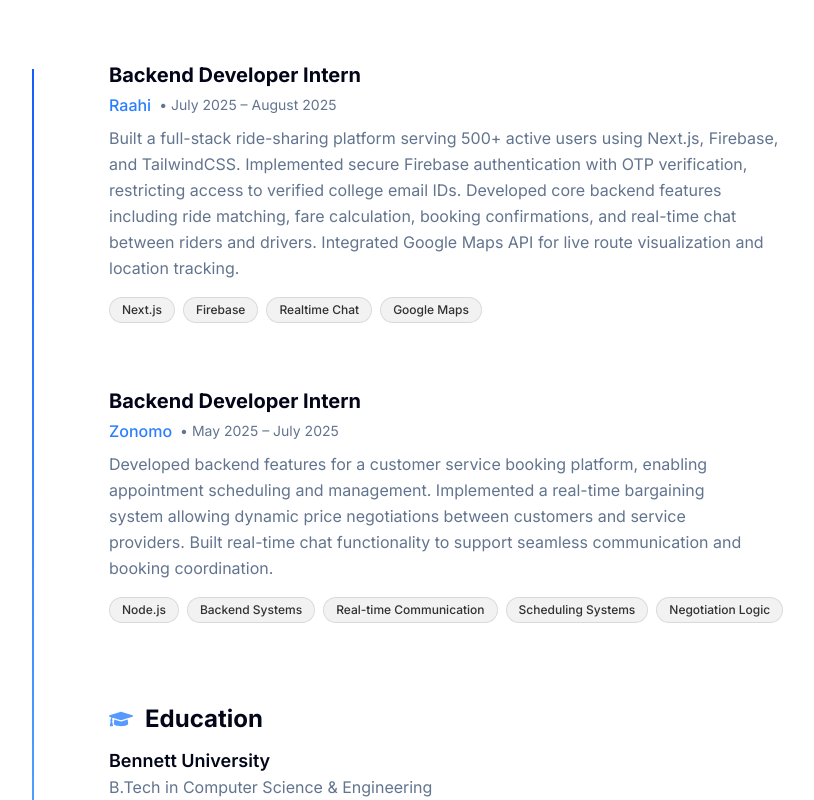
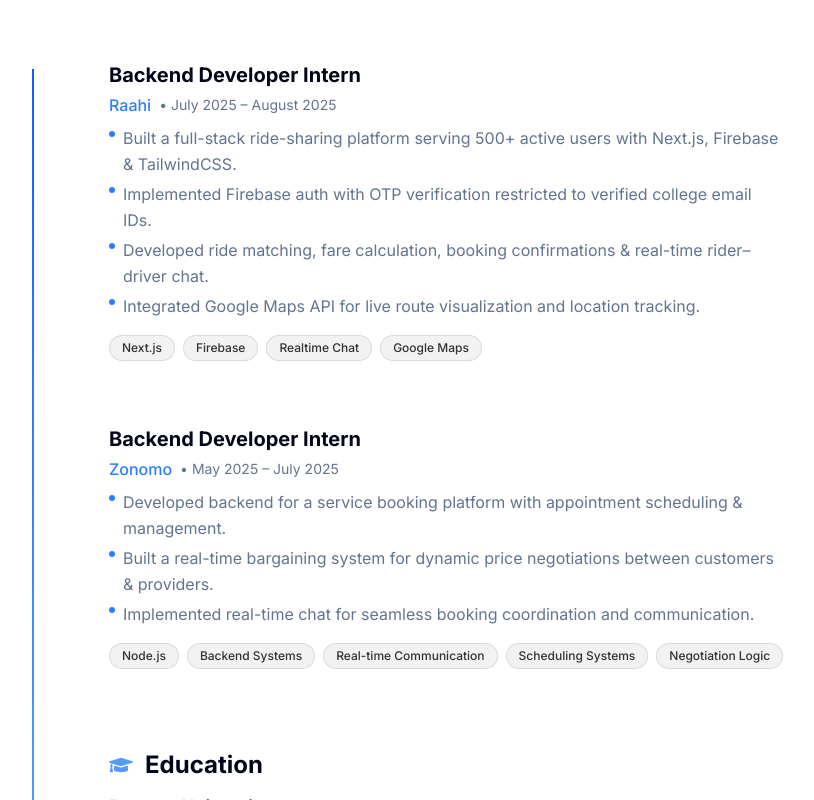
Before and after one commit to DEVAANSH001/portfolio, a Next.js app: page / in a window 1280 px wide. Shown: the part 840-1640 px from the top of the page, without its empty margins (163-977 px from the left). Built offline with nearby package versions, Linux system fonts and the light colour scheme.

Commit message:
refactor: improve the cursor and fix the lag in the rain drop animation

```diff
--- a/src/app/globals.css
+++ b/src/app/globals.css
@@ -1,8 +1,5 @@
 @import "tailwindcss";
 @import "tw-animate-css";
-body, * {
-  cursor: none !important;
-}
 @custom-variant dark (&:is(.dark *));
 #contact {
   scroll-margin-top: 120px;
--- a/src/app/layout.tsx
+++ b/src/app/layout.tsx
@@ -8,10 +8,7 @@
 import Header from "@/components/header"
 import { Suspense } from "react"
 
-import { SmoothCursor } from "@/components/ui/smooth-cursor";
-// import LandingAnimation from "@/components/LandingAnimation";
 import { ScrollProgress } from "@/components/magicui/scroll-progress";
-import PointerOnlyDesktop from "@/components/PointerOnlyDesktop"
 
 import { Analytics } from "@vercel/analytics/next"
 import ClientLayout from "@/components/ClientLayout"
@@ -47,7 +44,6 @@
           <ClientLayout>
             <Suspense fallback={null}>
               <Header />
-        <PointerOnlyDesktop />
 
               <main className="max-w-4x1 mx-auto px-4 sm:px-6 lg:px-8">
                 {children}
--- a/src/components/Experience.tsx
+++ b/src/components/Experience.tsx
@@ -9,16 +9,23 @@
     role: "Backend Developer Intern",
     company: "Raahi",
     period: "July 2025 – August 2025",
-    description:
-      "Built a full-stack ride-sharing platform serving 500+ active users using Next.js, Firebase, and TailwindCSS. Implemented secure Firebase authentication with OTP verification, restricting access to verified college email IDs. Developed core backend features including ride matching, fare calculation, booking confirmations, and real-time chat between riders and drivers. Integrated Google Maps API for live route visualization and location tracking.",
+    bullets: [
+      "Built a full-stack ride-sharing platform serving 500+ active users with Next.js, Firebase & TailwindCSS.",
+      "Implemented Firebase auth with OTP verification restricted to verified college email IDs.",
+      "Developed ride matching, fare calculation, booking confirmations & real-time rider–driver chat.",
+      "Integrated Google Maps API for live route visualization and location tracking.",
+    ],
     skills: ["Next.js", "Firebase", "Realtime Chat", "Google Maps"],
   },
   {
     role: "Backend Developer Intern",
     company: "Zonomo",
     period: "May 2025 – July 2025",
-    description:
-      "Developed backend features for a customer service booking platform, enabling appointment scheduling and management. Implemented a real-time bargaining system allowing dynamic price negotiations between customers and service providers. Built real-time chat functionality to support seamless communication and booking coordination.",
+    bullets: [
+      "Developed backend for a service booking platform with appointment scheduling & management.",
+      "Built a real-time bargaining system for dynamic price negotiations between customers & providers.",
+      "Implemented real-time chat for seamless booking coordination and communication.",
+    ],
     skills: ["Node.js", "Backend Systems", "Real-time Communication", "Scheduling Systems", "Negotiation Logic"],
   },
 ];
@@ -37,9 +44,14 @@
         <span className="font-medium text-blue-500">{experience.company}</span>
         <span className="text-sm text-muted-foreground">• {experience.period}</span>
       </div>
-      <p className="mb-4 text-muted-foreground max-w-2xl text-pretty leading-relaxed">
-        {experience.description}
-      </p>
+      <ul className="mb-4 space-y-1 text-muted-foreground max-w-2xl">
+        {experience.bullets.map((point, i) => (
+          <li key={i} className="flex items-start gap-2 leading-relaxed">
+            <span className="mt-1.5 h-1.5 w-1.5 shrink-0 rounded-full bg-blue-500" />
+            {point}
+          </li>
+        ))}
+      </ul>
       <div className="flex flex-wrap gap-2">
         {experience.skills.map((skill) => (
           <span
@@ -63,9 +75,9 @@
   });
 
   const smoothProgress = useSpring(scrollYProgress, {
-    stiffness: 150,
-    damping: 25,
-    restDelta: 0.001,
+    stiffness: 100,
+    damping: 30,
+    restDelta: 0.005,
   });
 
   const positionY = useTransform(smoothProgress, (value) => `${value * 100}%`);
--- a/src/components/magicui/scroll-progress.tsx
+++ b/src/components/magicui/scroll-progress.tsx
@@ -15,9 +15,9 @@
 
 
   const scaleX = useSpring(scrollYProgress, {
-    stiffness: 120,
+    stiffness: 100,
     damping: 30,
-    restDelta: 0.001,
+    restDelta: 0.005,
   });
 
   return (
--- a/src/components/projects.tsx
+++ b/src/components/projects.tsx
@@ -164,13 +164,11 @@
             whileInView={{ opacity: 1, y: 0 }}
             viewport={{ once: true }}
             transition={{ delay: 0.2, duration: 0.4 }}
-            className="text-3xl md:text-4xl font-bold bg-clip-text text-transparent bg-gradient-to-r from-primary/70 via-blue-500 to-blue-800"
+            className="text-4xl sm:text-4xl font-extrabold tracking-tight"
           >
-             <h2 className="text-4xl sm:text-4xl font-extrabold tracking-tight">
-  <span className="text-blue-600 dark:bg-clip-text dark:text-transparent dark:bg-gradient-to-r dark:from-blue-200 dark:to-blue-600">
-            Recent Projects
+            <span className="text-blue-600 dark:bg-clip-text dark:text-transparent dark:bg-gradient-to-r dark:from-blue-200 dark:to-blue-600">
+              Recent Projects
             </span>
-            </h2>
           </motion.h2>
         </div>
 
@@ -179,10 +177,10 @@
           {projects.map((project, index) => (
             <motion.div
               key={index}
-              initial={{ opacity: 0, y: 20 }}
+              initial={{ opacity: 0, y: 16 }}
               whileInView={{ opacity: 1, y: 0 }}
-              viewport={{ once: true }}
-              transition={{ duration: 0.5, delay: index * 0.1 }}
+              viewport={{ once: true, margin: "-80px" }}
+              transition={{ duration: 0.4, delay: Math.min(index * 0.08, 0.25) }}
               className="grid md:grid-cols-2 gap-6 border rounded-xl overflow-hidden group"
             >
               <div className="overflow-hidden relative h-[300px] md:h-full border-b md:border-b-0 md:border-r">
@@ -192,6 +190,8 @@
                     alt={project.title}
                     width={800}
                     height={1200}
+                    sizes="(max-width: 768px) 100vw, 50vw"
+                    loading="lazy"
                     className="w-full object-contain transition-transform duration-300 group-hover:scale-101"
                   />
                 </div>
--- a/src/components/skills.tsx
+++ b/src/components/skills.tsx
@@ -39,20 +39,19 @@
   show: {
     opacity: 1,
     transition: {
-      staggerChildren: 0.05,
+      staggerChildren: 0.04,
     },
   },
 };
 
 const cardVariants: Variants = {
-  hidden: { opacity: 0, y: 20 },
+  hidden: { opacity: 0, y: 16 },
   show: {
     opacity: 1,
     y: 0,
     transition: {
-      type: "spring",
-      stiffness: 50,
-      damping: 10,
+      duration: 0.35,
+      ease: "easeOut",
     },
   },
 };
@@ -65,9 +64,9 @@
     <motion.div
       variants={cardVariants}
       whileHover={{
-        scale: 1.05,
-        y: -5,
-        transition: { duration: 0.2, ease: "easeOut" }
+        scale: 1.04,
+        y: -4,
+        transition: { duration: 0.15, ease: "easeOut" }
       }}
       className="group relative flex flex-col items-center p-6 bg-accent/5 rounded-xl border border-transparent hover:border-primary/20 hover:bg-accent/10 transition-colors cursor-default"
     >
```
